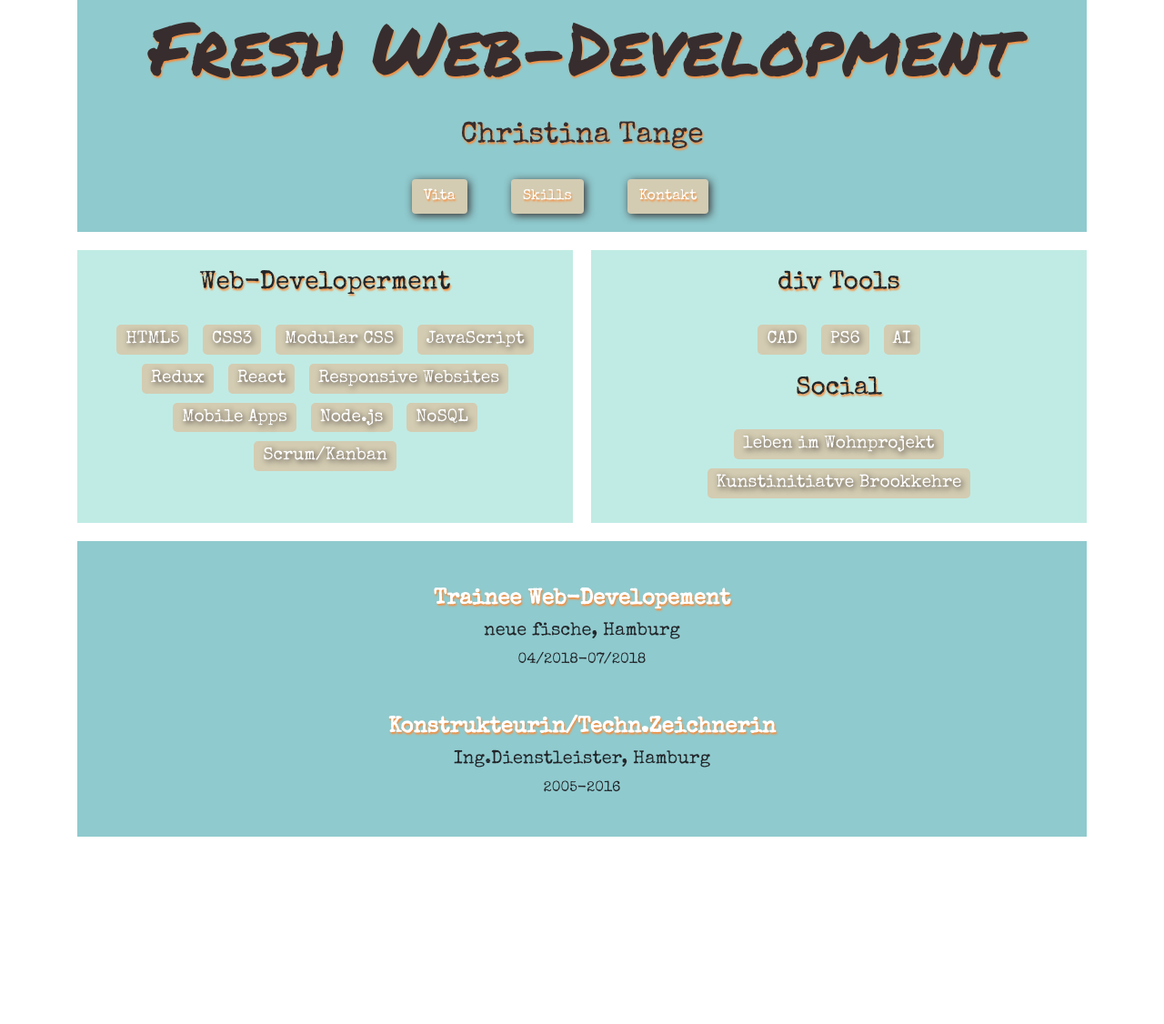
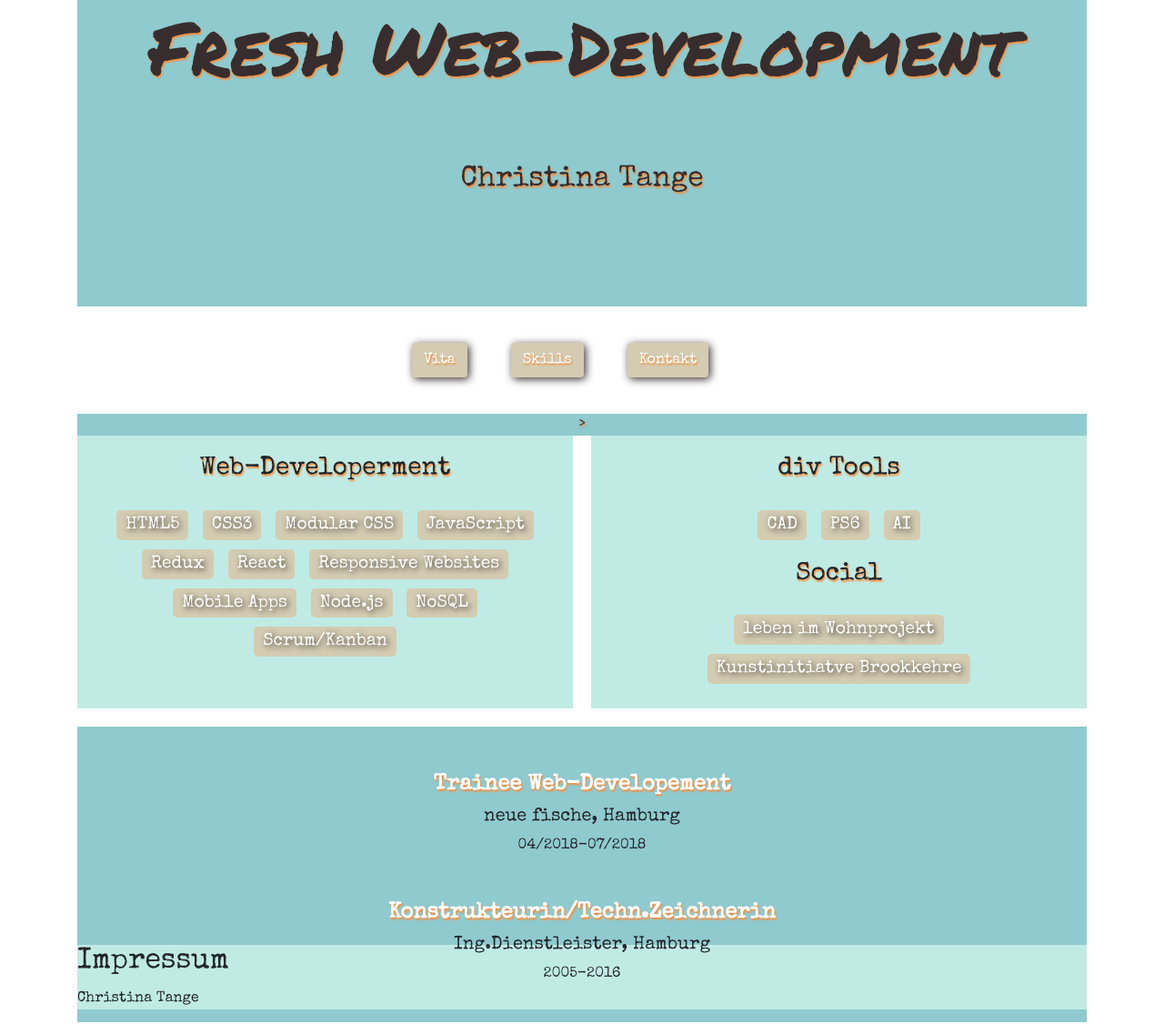
Before and after one commit to Mizzmyte/first-website, a website: page src/index.html in a window 1280 px wide. Shown: the part 97-1223 px from the top of the page at 91% size. Before the commit the page ends 1017 px from the top, so only its background shows below. Drawn offline with nearby package versions, Linux system fonts and the light colour scheme; files that its build step writes are made by us from their sources.

Commit message:
Change review

```diff
--- a/src/index.html
+++ b/src/index.html
@@ -7,26 +7,21 @@
     <title>CTA</title>
     <link rel="stylesheet" href="css/styles.css">
     <link href="https://fonts.googleapis.com/css?family=Permanent+Marker|Bangers|Special+Elite" rel="stylesheet">
-
 </head>
 
 <body class="container">
 
   <header class="main-header">
       <h1>Fresh Web-Development</h1>
-      <br>
       <h2>Christina Tange</h2>
-        <div>
-          <nav class="main-nav">
-        <a class="mr-5 btn custom-button" href="#vita">Vita</a>
-        <a class="mr-5 btn custom-button" href="#skills">Skills</a>
-        <a class="mr-5 btn custom-button" href="#kontakt">Kontakt</a>
-        </nav>
-      </div>
+        <nav class="main-nav">
+          <a class="mr-5 btn custom-button" href="#vita">Vita</a>
+          <a class="mr-5 btn custom-button" href="#skills">Skills</a>
+          <a class="mr-5 btn custom-button" href="#kontakt">Kontakt</a>
+        </nav>>
   </header>
 
   <main>
-
     <section id="skills" class="skills row m-0">
       <div class="col-6 p-0">
         <div class="web">
@@ -81,10 +76,13 @@
         <p>2005-2016</p>
       </div>
     </section>
+  </main>
 
-    <section class="contact">
+  <footer>
+    <section>
+      <h2>Impressum</h2>
+      <p>Christina Tange</p>
     </section>
-
-  </main>
+  </footer>
 </body>
 </html>
--- a/src/scss/styles.scss
+++ b/src/scss/styles.scss
@@ -24,12 +24,18 @@ body{
     font-size: 5em;
 }
 
+.main-header h2{
+    margin: 50px 0 120px 0;
+    margin-top: 80px;
+}
+
 .main-nav {
   display: flex;
   justify-content: center;
   align-items: center;
-  padding: 20px;
+  padding: 40px;
   margin-top: auto;
+  background-color: white;
 }
 
 .custom-button{
@@ -40,7 +46,6 @@ body{
 
 main{
     height: 70vh;
-
 }
 
 .main__section{
@@ -49,7 +54,7 @@ main{
     align-items: center;
     justify-content: center;
     margin: 50px 0 50px 0;
-    padding: 0px;
+    padding: 0;
 }
 
 .skill_btn{
@@ -79,20 +84,20 @@ text-shadow: 2px 2px 6px $brown;
     text-align: center;
     background-color:$sky;
     padding: 20px;
-    margin: 20px 10px 0 0;
+    margin: 0px 10px 0 0;
     height: 300px;
 }
+
 .web h3{
     // font-family: 'Permanent Marker', cursive;
     text-shadow:1px 2px 2px $orange;
-
 }
 
 .tool{
     text-align: center;
     background-color:$sky;
     padding: 20px;
-    margin: 20px 0 0 10px;
+    margin: 0px 0 0 10px;
     height: 300px;
 }
 
@@ -125,3 +130,7 @@ text-shadow: 2px 2px 6px $brown;
     text-shadow: 1px 2px 2px $orange;
     color: white;
 }
+
+footer{
+    background-color: $sky;
+}
```
Also changed, not shown: docs/index.html (+11 -13 lines), docs/css/styles.css. Lines whose indentation alone changed are shown as unchanged.
